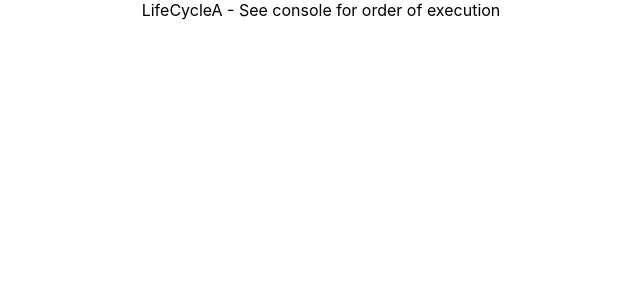
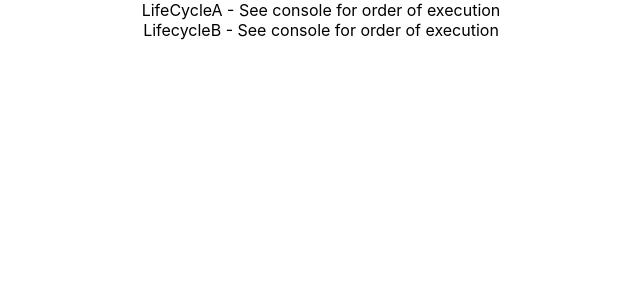
Before and after one commit to abhieshekumar/react-crash, a React (Create React App) app: page / in a window 1280 px wide. Shown: the top 300 px of the page, without its empty margins (319-959 px from the left). Built offline with nearby package versions, Linux system fonts and the light colour scheme.

Commit message:
Lifecycle Methods - Mounting Phase (Nested Components)

```diff
--- a/src/components/LifecycleA.js
+++ b/src/components/LifecycleA.js
@@ -1,4 +1,5 @@
 import React, { Component } from 'react'
+import LifecycleB from './LifecycleB'
 
 class LifecycleA extends Component {
 
@@ -26,6 +27,7 @@
     return (
       <div>
         LifeCycleA - See console for order of execution
+        <LifecycleB/>
       </div>
     )
   }
--- /dev/null
+++ b/src/components/LifecycleB.js
@@ -0,0 +1,34 @@
+import React, { Component } from 'react'
+
+class LifecycleB extends Component {
+
+  constructor(props) {
+    super(props)
+
+    this.state = {
+       name: 'Jane Doe'
+    }
+    console.log("LifecycleB constructor")
+  }
+
+  static getDerivedStateFromProps(props,state){
+    //it returns NULL or new State
+    console.log('LifecycleB getDerivedStateFromProps')
+    return null
+  }
+
+  componentDidMount() {
+    console.log('LifecycleB Mount')
+  }
+
+  render() {
+    console.log('LifecycleB Render')
+    return (
+      <div>
+        LifecycleB - See console for order of execution
+      </div>
+    )
+  }
+}
+
+export default LifecycleB
```
